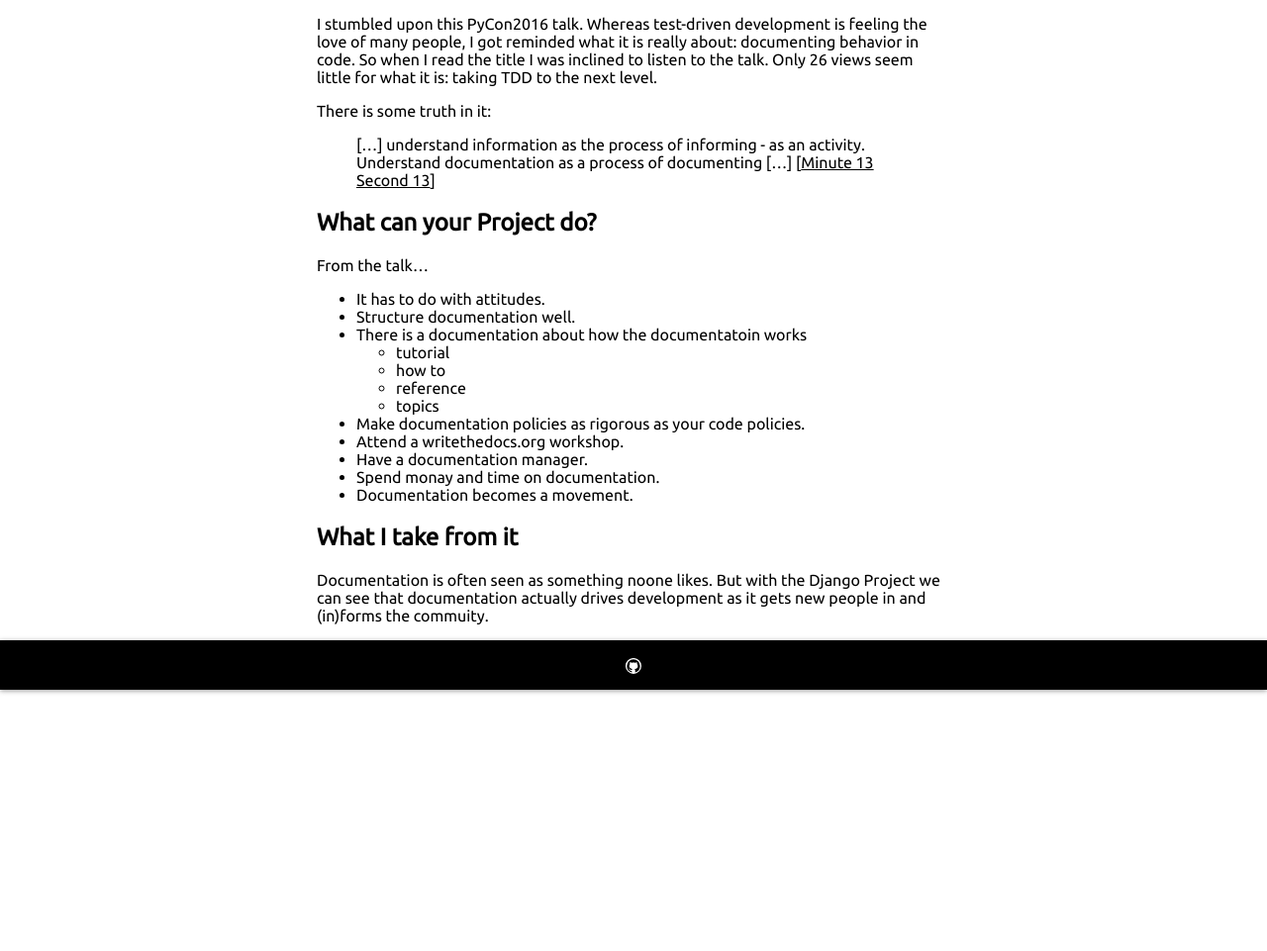
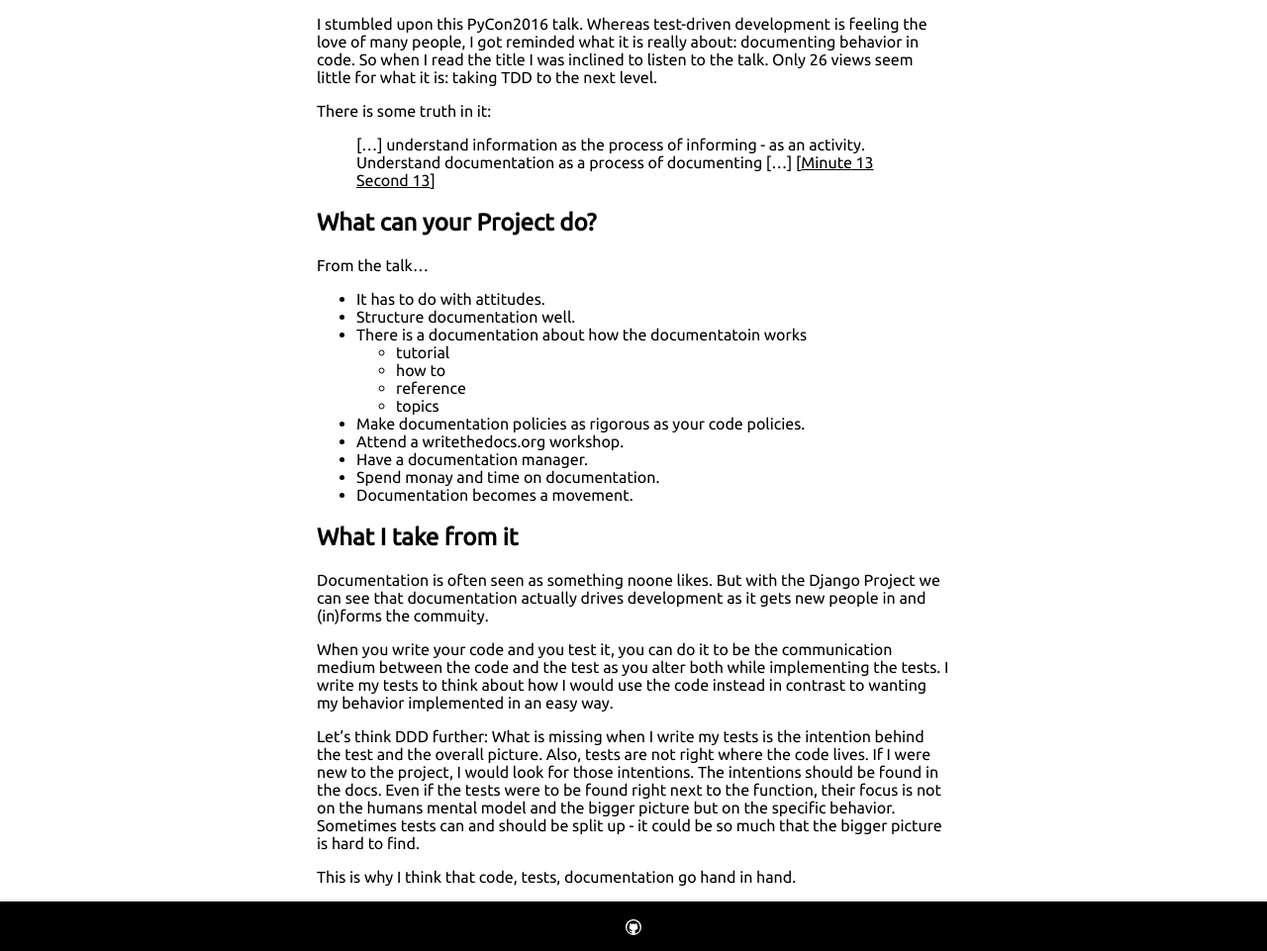
Before and after one commit to niccokunzmann/niccokunzmann.github.io, a Jekyll site: the page built from _posts/2016-06-10-Documentation-Driven-Development.md, in a window 1280 px wide, cut to the strip 469-1430 px from the top of the page. Shown: the whole strip at 99% size. Built offline with Jekyll 4.4.1, drawn with Linux system fonts in a browser that asks for light colours.

Commit message:
more about ddd

```diff
--- a/_posts/2016-06-10-Documentation-Driven-Development.md
+++ b/_posts/2016-06-10-Documentation-Driven-Development.md
@@ -4,13 +4,21 @@ title: Documentation-Driven Development
 language: en
 ---
 
-<iframe width="560" height="315" src="https://www.youtube.com/embed/x5rGUqRWlK8" frameborder="0" allowfullscreen></iframe>
+<iframe width="560" height="315"
+        src="https://www.youtube.com/embed/x5rGUqRWlK8" frameborder="0"
+        allowfullscreen>
+</iframe>
 
-I stumbled upon this PyCon2016 talk. Whereas test-driven development is feeling the love of many people, I got reminded what it is really about: documenting behavior in code. So when I read the title I was inclined to listen to the talk. Only 26 views seem little for what it is: taking TDD to the next level.
+I stumbled upon this PyCon2016 talk. Whereas test-driven development is feeling
+ the love of many people, I got reminded what it is really about: documenting
+ behavior in code. So when I read the title I was inclined to listen to the
+ talk. Only 26 views seem little for what it is: taking TDD to the next level.
 
 There is some truth in it:
 
-> [...] understand information as the process of informing - as an activity. Understand documentation as a process of documenting [...] [[Minute 13 Second 13](https://youtu.be/x5rGUqRWlK8?t=13m13s)]
+> [...] understand information as the process of informing - as an activity.
+> Understand documentation as a process of documenting [...]
+> [[Minute 13 Second 13](https://youtu.be/x5rGUqRWlK8?t=13m13s)]
 
 What can your Project do?
 -------------------------
@@ -33,4 +41,25 @@ From the talk...
 What I take from it
 -------------------
 
-Documentation is often seen as something noone likes. But with the Django Project we can see that documentation actually drives development as it gets new people in and (in)forms the commuity.
+Documentation is often seen as something noone likes. But with the Django
+Project we can see that documentation actually drives development as it gets
+new people in and (in)forms the commuity.
+
+When you write your code and you test it, you can do it to be the communication
+medium between the code and the test as you alter both while implementing the
+tests. I write my tests to think about how I would use the code instead in
+contrast to wanting my behavior implemented in an easy way.
+
+Let's think DDD further:
+What is missing when I write my tests is the intention
+behind the test and the overall picture.
+Also, tests are not right where the code lives.
+If I were new to the project, I would look for those intentions.
+The intentions should be found in the docs.
+Even if the tests were to be found right next to the function, their focus is
+not on the humans mental model and the bigger picture but on the specific
+behavior.
+Sometimes tests can and should be split up - it could be so much
+that the bigger picture is hard to find.
+
+This is why I think that code, tests, documentation go hand in hand.
```
